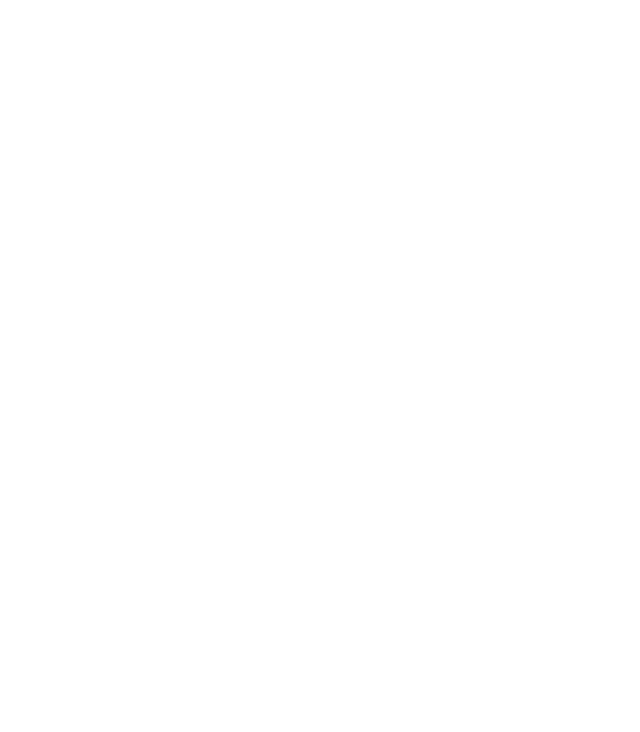
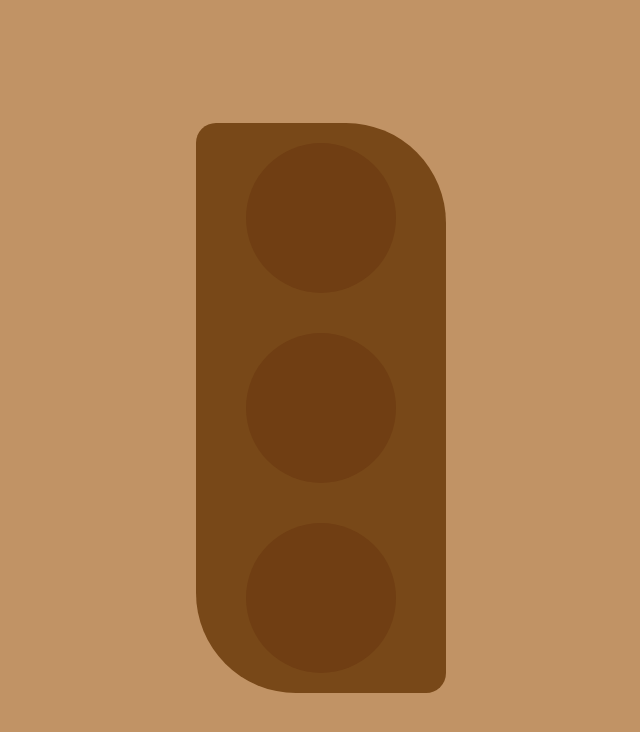
Before and after one commit to jjpickering10/SillyClock, a plain HTML site: page index.html in a window 1280 px wide. Shown: the whole page, without its empty margins (319-959 px from the left). Drawn offline with Linux system fonts and the light colour scheme.

Commit message:
Set basic CSS structure for clock

```diff
--- /dev/null
+++ b/assets/css/style.css
@@ -0,0 +1,29 @@
+body {
+  background: rgba(193, 147, 101, 1);
+  display: flex;
+  flex-direction: column;
+  justify-content: center;
+  align-items: center;
+  height: 100vh;
+}
+
+.container {
+  background: rgba(120, 72, 24, 1);
+  width: 250px;
+  display: flex;
+  flex-direction: column;
+  justify-content: center;
+  align-items: center;
+  border-top-left-radius: 20px;
+  border-bottom-right-radius: 20px;
+  border-top-right-radius: 100px;
+  border-bottom-left-radius: 100px;
+}
+
+.circle {
+  height: 150px;
+  width: 150px;
+  border-radius: 50%;
+  background: rgba(112, 62, 19, 1);
+  margin: 20px;
+}
--- a/index.html
+++ b/index.html
@@ -4,17 +4,18 @@
     <meta charset="UTF-8" />
     <meta http-equiv="X-UA-Compatible" content="IE=edge" />
     <meta name="viewport" content="width=device-width, initial-scale=1.0" />
+    <link rel="stylesheet" href="assets/css/style.css" />
     <title>SillyClock</title>
   </head>
   <body>
     <div class="container">
-      <div class="circle-one">
+      <div class="circle circle-one">
         <div class="minutes-hand"></div>
       </div>
-      <div class="circle-two">
+      <div class="circle circle-two">
         <div class="hours-hand"></div>
       </div>
-      <div class="circle-three">
+      <div class="circle circle-three">
         <div class="seconds-hand"></div>
       </div>
     </div>
```
